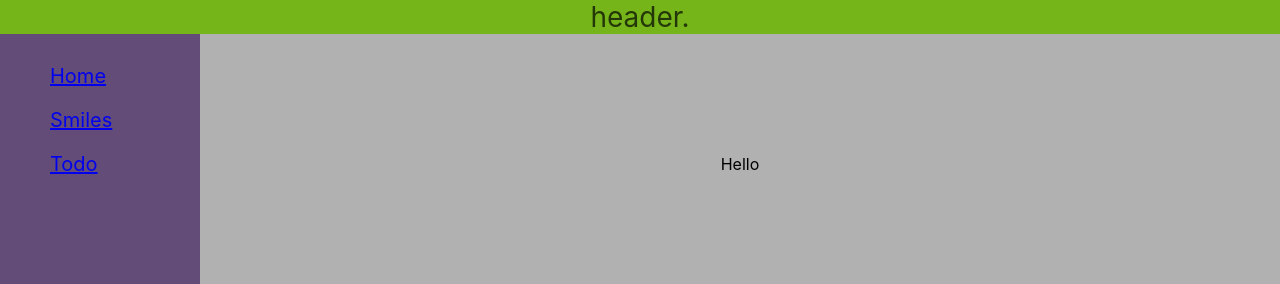
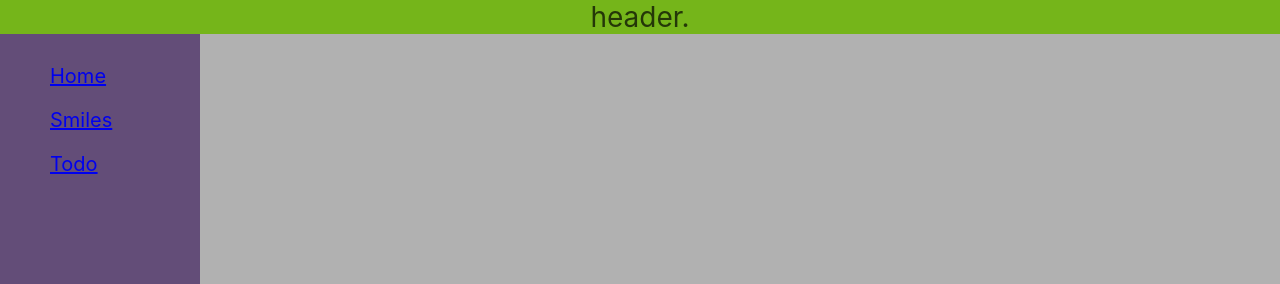
Before and after one commit to mariascofa/react, a React (Create React App) app: page /todo in a window 1280 px wide. Shown: the top 284 px of the page. Built offline with nearby package versions, Linux system fonts and the light colour scheme.

Commit message:
second option

```diff
--- a/package.json
+++ b/package.json
@@ -8,7 +8,6 @@
     "@testing-library/user-event": "^13.5.0",
     "react": "^18.2.0",
     "react-dom": "^18.2.0",
-    "react-router-dom": "^6.12.1",
     "react-scripts": "5.0.1",
     "web-vitals": "^2.1.4"
   },
@@ -35,5 +34,8 @@
       "last 1 firefox version",
       "last 1 safari version"
     ]
+  },
+  "devDependencies": {
+    "react-router-dom": "^6.13.0"
   }
 }
--- a/src/App.js
+++ b/src/App.js
@@ -1,7 +1,7 @@
-import React from 'react';
+import React from "react";
 import Header from "./components/Header/Header";
 import Navigation from "./components/Navigation/Navigation";
-import PageContent from "./components/PageContent/PageContent";
+import { Outlet  } from "react-router-dom";
 
 const App = () => {
   return (
@@ -9,7 +9,9 @@ const App = () => {
       <Header />
       <div className="main-container">
         <Navigation />
-        <PageContent />
+        <div className="content">
+          <Outlet />
+        </div>
       </div>
     </div>
   );
--- a/src/components/content_components/Todo/Todo.js
+++ b/src/components/content_components/Todo/Todo.js
@@ -3,7 +3,6 @@ import "./todo.css";
 const Todo = () => {
   return (
     <div className="content">
-      Hello
     </div>
   );
 };
--- a/src/index.css
+++ b/src/index.css
@@ -16,3 +16,11 @@ code {
   display: flex;
   background-color: rgb(177, 177, 177);
 }
+
+.content {
+  flex-grow: 1;
+  padding: 60px;
+  justify-content: center;
+  align-items: center;
+  text-align: center;
+}
```
Also changed, not shown: src/index.js (+31 -9 lines), 1 other file (tests, documents, lock files or other folders).
